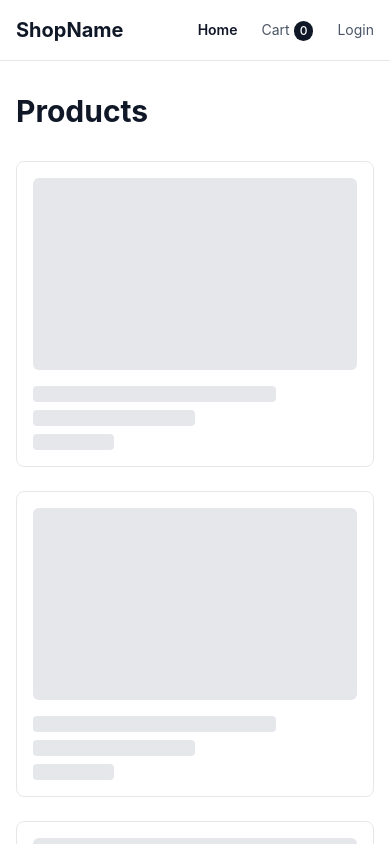
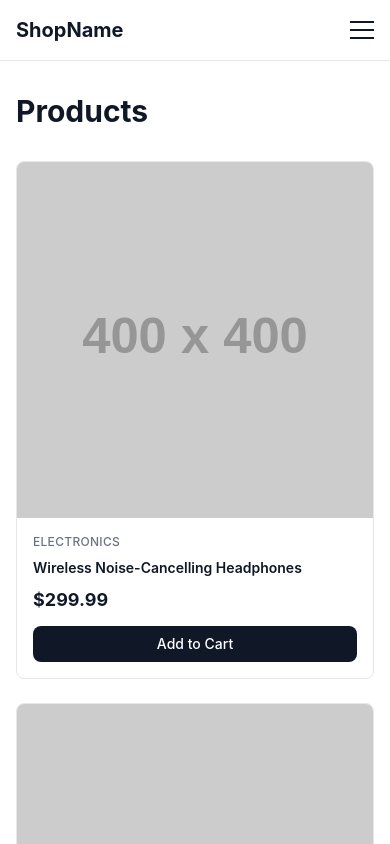
Before and after one commit to srushtigohil102-eng/high-performance-ecommerce-engine-with-ai-vector-search, a React (Vite) app in the folder client/: page / in a window 390 px wide. Shown: the top 844 px of the page. Built offline with nearby package versions, Linux system fonts and the light colour scheme.

Commit message:
feat: add mock data, ProductCard, reusable UI components, responsive navbar

```diff
--- /dev/null
+++ b/client/src/components/ErrorMessage.tsx
@@ -0,0 +1,15 @@
+import type { ReactNode } from 'react'
+
+interface ErrorMessageProps {
+  message: string
+  children?: ReactNode
+}
+
+export default function ErrorMessage({ message, children }: ErrorMessageProps) {
+  return (
+    <div className="mx-auto max-w-md rounded-lg border border-red-200 bg-red-50 p-6 text-center">
+      <p className="text-sm font-medium text-red-800">{message}</p>
+      {children && <div className="mt-4">{children}</div>}
+    </div>
+  )
+}
--- /dev/null
+++ b/client/src/components/Input.tsx
@@ -0,0 +1,33 @@
+import { useId, type InputHTMLAttributes } from 'react'
+
+interface InputProps extends InputHTMLAttributes<HTMLInputElement> {
+  label: string
+  error?: string
+}
+
+export default function Input({
+  label,
+  error,
+  className = '',
+  ...props
+}: InputProps) {
+  const id = useId()
+
+  return (
+    <div className="flex flex-col gap-1">
+      <label htmlFor={id} className="text-sm font-medium text-gray-700">
+        {label}
+      </label>
+      <input
+        id={id}
+        className={`rounded-lg border px-4 py-2 text-sm transition focus:outline-none focus:ring-1 ${
+          error
+            ? 'border-red-500 focus:border-red-500 focus:ring-red-500'
+            : 'border-gray-300 focus:border-gray-900 focus:ring-gray-900'
+        } ${className}`}
+        {...props}
+      />
+      {error && <p className="text-xs text-red-600">{error}</p>}
+    </div>
+  )
+}
--- /dev/null
+++ b/client/src/components/LoadingSpinner.tsx
@@ -0,0 +1,19 @@
+interface LoadingSpinnerProps {
+  size?: 'sm' | 'md' | 'lg'
+}
+
+const sizeClasses = {
+  sm: 'h-5 w-5 border-2',
+  md: 'h-8 w-8 border-3',
+  lg: 'h-12 w-12 border-4',
+}
+
+export default function LoadingSpinner({ size = 'md' }: LoadingSpinnerProps) {
+  return (
+    <div className="flex items-center justify-center p-8">
+      <div
+        className={`animate-spin rounded-full border-gray-300 border-t-gray-900 ${sizeClasses[size]}`}
+      />
+    </div>
+  )
+}
--- a/client/src/components/Navbar.tsx
+++ b/client/src/components/Navbar.tsx
@@ -1,43 +1,71 @@
+import { useState } from 'react'
 import { NavLink } from 'react-router-dom'
 
 export default function Navbar() {
+  const [mobileOpen, setMobileOpen] = useState(false)
+
+  function linkClass({ isActive }: { isActive: boolean }) {
+    return `text-sm ${isActive ? 'font-semibold text-gray-900' : 'text-gray-600 hover:text-gray-900'}`
+  }
+
+  function closeMobile() {
+    setMobileOpen(false)
+  }
+
   return (
     <nav className="border-b border-gray-200 bg-white">
       <div className="mx-auto flex max-w-7xl items-center justify-between px-4 py-4">
-        <NavLink to="/" className="text-xl font-bold text-gray-900">
+        <NavLink to="/" className="text-xl font-bold text-gray-900" onClick={closeMobile}>
           ShopName
         </NavLink>
-        <div className="flex items-center gap-6">
-          <NavLink
-            to="/"
-            end
-            className={({ isActive }) =>
-              `text-sm ${isActive ? 'font-semibold text-gray-900' : 'text-gray-600 hover:text-gray-900'}`
-            }
-          >
+
+        {/* Desktop nav */}
+        <div className="hidden items-center gap-6 md:flex">
+          <NavLink to="/" end className={linkClass}>
             Home
           </NavLink>
-          <NavLink
-            to="/cart"
-            className={({ isActive }) =>
-              `text-sm ${isActive ? 'font-semibold text-gray-900' : 'text-gray-600 hover:text-gray-900'}`
-            }
-          >
+          <NavLink to="/cart" className={linkClass}>
             Cart
             <span className="ml-1 inline-flex items-center justify-center rounded-full bg-gray-900 px-1.5 py-0.5 text-xs font-medium text-white">
               0
             </span>
           </NavLink>
-          <NavLink
-            to="/login"
-            className={({ isActive }) =>
-              `text-sm ${isActive ? 'font-semibold text-gray-900' : 'text-gray-600 hover:text-gray-900'}`
-            }
-          >
+          <NavLink to="/login" className={linkClass}>
             Login
           </NavLink>
         </div>
+
+        {/* Hamburger button */}
+        <button
+          type="button"
+          className="flex flex-col gap-1.5 md:hidden"
+          onClick={() => setMobileOpen((prev) => !prev)}
+          aria-label="Toggle navigation menu"
+          aria-expanded={mobileOpen}
+        >
+          <span className={`block h-0.5 w-6 bg-gray-900 transition-transform ${mobileOpen ? 'translate-y-2 rotate-45' : ''}`} />
+          <span className={`block h-0.5 w-6 bg-gray-900 transition-opacity ${mobileOpen ? 'opacity-0' : ''}`} />
+          <span className={`block h-0.5 w-6 bg-gray-900 transition-transform ${mobileOpen ? '-translate-y-2 -rotate-45' : ''}`} />
+        </button>
       </div>
+
+      {/* Mobile dropdown */}
+      {mobileOpen && (
+        <div className="flex flex-col gap-2 border-t border-gray-200 px-4 py-4 md:hidden">
+          <NavLink to="/" end className={linkClass} onClick={closeMobile}>
+            Home
+          </NavLink>
+          <NavLink to="/cart" className={linkClass} onClick={closeMobile}>
+            Cart
+            <span className="ml-1 inline-flex items-center justify-center rounded-full bg-gray-900 px-1.5 py-0.5 text-xs font-medium text-white">
+              0
+            </span>
+          </NavLink>
+          <NavLink to="/login" className={linkClass} onClick={closeMobile}>
+            Login
+          </NavLink>
+        </div>
+      )}
     </nav>
   )
 }
--- /dev/null
+++ b/client/src/components/ProductCard.tsx
@@ -0,0 +1,55 @@
+import { useNavigate } from 'react-router-dom'
+import type { Product } from '../types'
+
+interface ProductCardProps {
+  product: Product
+}
+
+export default function ProductCard({ product }: ProductCardProps) {
+  const navigate = useNavigate()
+
+  return (
+    <div
+      className="group cursor-pointer overflow-hidden rounded-lg border border-gray-200 bg-white transition-shadow hover:shadow-lg"
+      onClick={() => navigate(`/product/${product.id}`)}
+      role="link"
+      tabIndex={0}
+      onKeyDown={(e) => {
+        if (e.key === 'Enter' || e.key === ' ') {
+          e.preventDefault()
+          navigate(`/product/${product.id}`)
+        }
+      }}
+    >
+      <div className="aspect-square overflow-hidden bg-gray-100">
+        <img
+          src={product.imageUrl}
+          alt={product.name}
+          className="h-full w-full object-cover transition-transform duration-300 group-hover:scale-105"
+          loading="lazy"
+        />
+      </div>
+      <div className="flex flex-col gap-2 p-4">
+        <p className="text-xs font-medium uppercase tracking-wide text-gray-500">
+          {product.category}
+        </p>
+        <h2 className="text-sm font-semibold text-gray-900 line-clamp-2">
+          {product.name}
+        </h2>
+        <p className="text-lg font-bold text-gray-900">
+          ${product.price.toFixed(2)}
+        </p>
+        <button
+          type="button"
+          onClick={(e) => {
+            e.stopPropagation()
+            console.log('Add to cart:', product.id)
+          }}
+          className="mt-1 w-full rounded-lg bg-gray-900 px-4 py-2 text-sm font-medium text-white transition hover:bg-gray-800"
+        >
+          Add to Cart
+        </button>
+      </div>
+    </div>
+  )
+}
--- /dev/null
+++ b/client/src/data/mockProducts.ts
@@ -0,0 +1,100 @@
+import type { Product } from '../types'
+
+export const mockProducts: Product[] = [
+  {
+    id: '1',
+    name: 'Wireless Noise-Cancelling Headphones',
+    price: 299.99,
+    description: 'Premium over-ear headphones with active noise cancellation, 30-hour battery life, and comfortable memory foam ear cushions.',
+    imageUrl: 'https://placehold.co/400x400/1a1a2e/ffffff?text=Headphones',
+    category: 'Electronics',
+  },
+  {
+    id: '2',
+    name: 'Organic Cotton T-Shirt',
+    price: 34.99,
+    description: 'Soft, breathable organic cotton tee. Pre-shrunk fabric with a regular fit and reinforced stitching.',
+    imageUrl: 'https://placehold.co/400x400/16213e/ffffff?text=T-Shirt',
+    category: 'Clothing',
+  },
+  {
+    id: '3',
+    name: 'Stainless Steel Water Bottle',
+    price: 24.99,
+    description: 'Double-wall vacuum insulated bottle keeps drinks cold 24 hours or hot 12 hours. BPA-free, 750ml capacity.',
+    imageUrl: 'https://placehold.co/400x400/0f3460/ffffff?text=Bottle',
+    category: 'Accessories',
+  },
+  {
+    id: '4',
+    name: 'Mechanical Keyboard',
+    price: 149.99,
+    description: 'Hot-swappable RGB mechanical keyboard with Cherry MX switches, aluminum frame, and USB-C connectivity.',
+    imageUrl: 'https://placehold.co/400x400/533483/ffffff?text=Keyboard',
+    category: 'Electronics',
+  },
+  {
+    id: '5',
+    name: 'Leather Crossbody Bag',
+    price: 89.99,
+    description: 'Genuine full-grain leather crossbody bag with adjustable strap, multiple pockets, and magnetic clasp closure.',
+    imageUrl: 'https://placehold.co/400x400/e94560/ffffff?text=Bag',
+    category: 'Accessories',
+  },
+  {
+    id: '6',
+    name: 'Running Shoes',
+    price: 119.99,
+    description: 'Lightweight responsive running shoes with breathable mesh upper and cushioned gel sole for maximum comfort.',
+    imageUrl: 'https://placehold.co/400x400/1a1a2e/ffffff?text=Shoes',
+    category: 'Clothing',
+  },
+  {
+    id: '7',
+    name: 'Smart Home Speaker',
+    price: 199.99,
+    description: 'Voice-controlled smart speaker with 360-degree sound, smart home hub integration, and multi-room audio support.',
+    imageUrl: 'https://placehold.co/400x400/16213e/ffffff?text=Speaker',
+    category: 'Electronics',
+  },
+  {
+    id: '8',
+    name: 'Wool Blend Scarf',
+    price: 44.99,
+    description: 'Premium wool-blend scarf with a classic herringbone pattern. Measures 180cm x 30cm for versatile styling.',
+    imageUrl: 'https://placehold.co/400x400/0f3460/ffffff?text=Scarf',
+    category: 'Clothing',
+  },
+  {
+    id: '9',
+    name: 'Wireless Charging Pad',
+    price: 39.99,
+    description: 'Fast wireless charger compatible with all Qi devices. Slim design with LED indicator and overcharge protection.',
+    imageUrl: 'https://placehold.co/400x400/533483/ffffff?text=Charger',
+    category: 'Electronics',
+  },
+  {
+    id: '10',
+    name: 'Canvas Backpack',
+    price: 59.99,
+    description: 'Durable waxed canvas backpack with leather trim, padded laptop sleeve, and 25L capacity. Perfect for daily commute.',
+    imageUrl: 'https://placehold.co/400x400/e94560/ffffff?text=Backpack',
+    category: 'Accessories',
+  },
+  {
+    id: '11',
+    name: 'Sunglasses',
+    price: 74.99,
+    description: 'Polarized UV400 protection sunglasses with lightweight titanium frame and scratch-resistant lenses.',
+    imageUrl: 'https://placehold.co/400x400/1a1a2e/ffffff?text=Sunglasses',
+    category: 'Accessories',
+  },
+  {
+    id: '12',
+    name: 'Fitness Tracker',
+    price: 129.99,
+    description: 'Advanced fitness tracker with heart rate monitoring, GPS tracking, sleep analysis, and 7-day battery life.',
+    imageUrl: 'https://placehold.co/400x400/16213e/ffffff?text=Tracker',
+    category: 'Electronics',
+  },
+]
--- a/client/src/pages/HomePage.tsx
+++ b/client/src/pages/HomePage.tsx
@@ -1,15 +1,13 @@
+import ProductCard from '../components/ProductCard'
+import { mockProducts } from '../data/mockProducts'
+
 export default function HomePage() {
   return (
     <div className="mx-auto max-w-7xl px-4 py-8">
       <h1 className="mb-8 text-3xl font-bold text-gray-900">Products</h1>
-      <div className="grid grid-cols-1 gap-6 sm:grid-cols-2 lg:grid-cols-3">
-        {Array.from({ length: 6 }).map((_, i) => (
-          <div key={i} className="animate-pulse rounded-lg border border-gray-200 bg-white p-4">
-            <div className="mb-4 h-48 rounded-md bg-gray-200" />
-            <div className="mb-2 h-4 w-3/4 rounded bg-gray-200" />
-            <div className="mb-2 h-4 w-1/2 rounded bg-gray-200" />
-            <div className="h-4 w-1/4 rounded bg-gray-200" />
-          </div>
+      <div className="grid grid-cols-1 gap-6 sm:grid-cols-2 lg:grid-cols-3 xl:grid-cols-4">
+        {mockProducts.map((product) => (
+          <ProductCard key={product.id} product={product} />
         ))}
       </div>
     </div>
```
Also changed, not shown: client/src/components/Button.tsx (added, +34 -0 lines), client/src/pages/LoginPage.tsx (+32 -21 lines).
